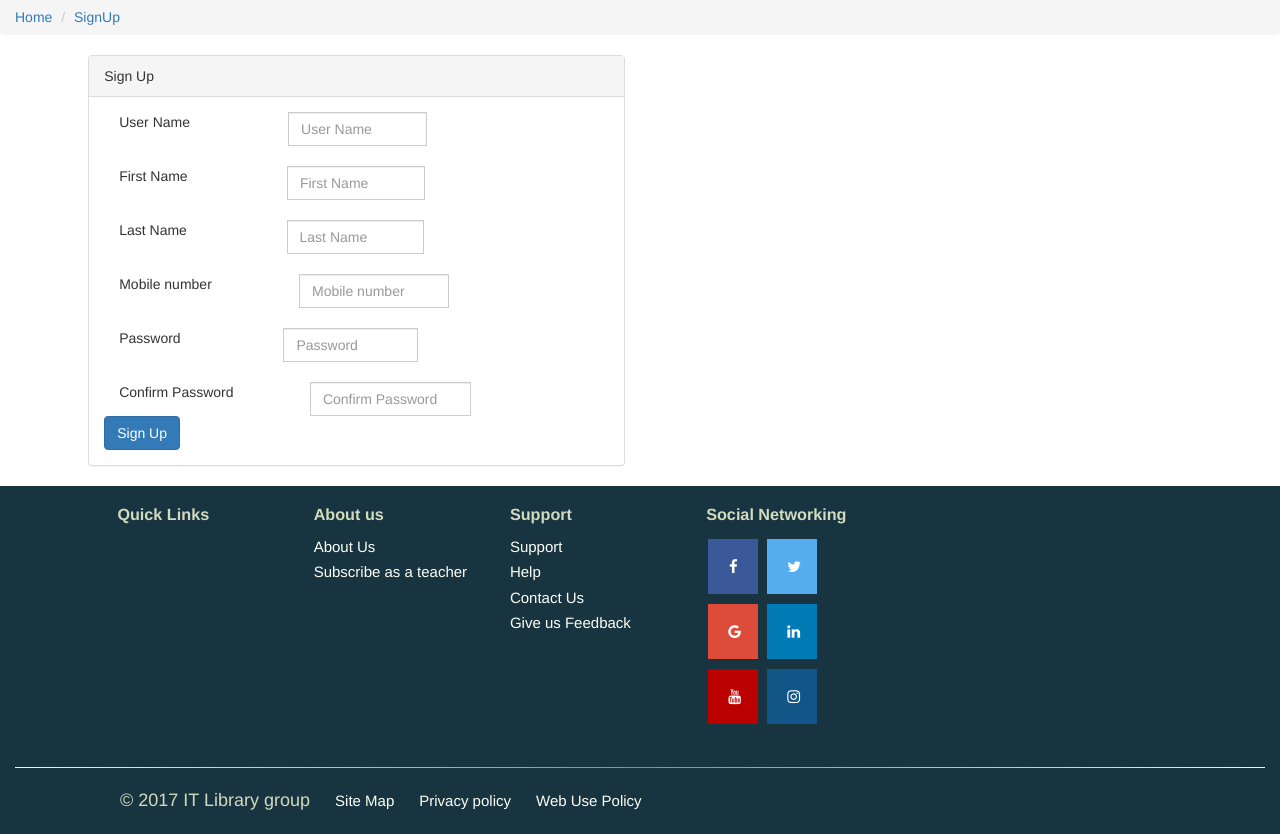
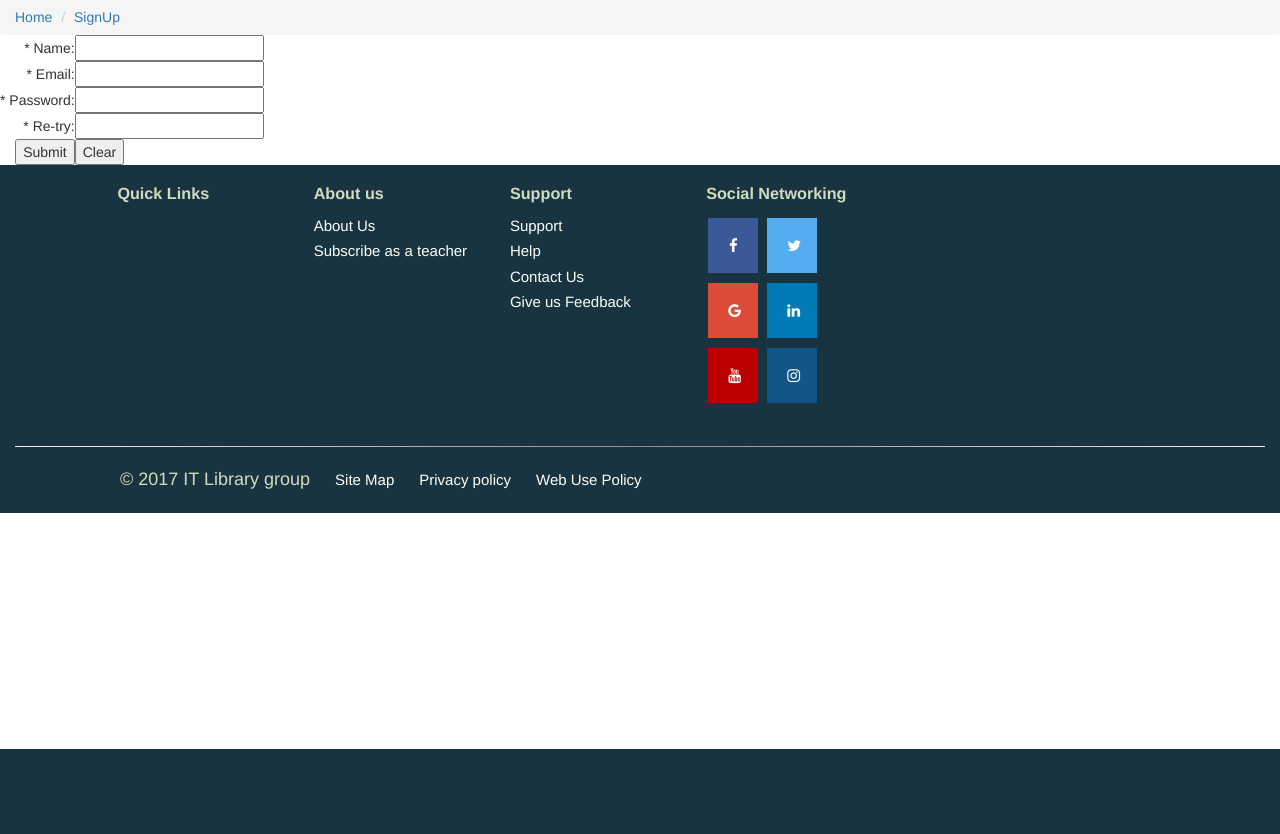
Before and after one commit to harshavardhan12129/ProjectFinalStage, a PHP site: page /e-library/SignUp.php in a window 1280 px wide. Shown: the part 51-885 px from the top of the page. After the commit the page ends 800 px from the top, so only its background shows below. Run offline with PHP 8.4, Linux system fonts and the light colour scheme.

Commit message:
Update SignUp.php

```diff
--- a/e-library/SignUp.php
+++ b/e-library/SignUp.php
@@ -61,94 +61,31 @@
   <li><a href="#">SignUp</a></li>
 
 </ol>
-			<div class="col-md-6">
-				<br>
-				<div class="panel panel-default">
-					<div class="panel-heading">Sign Up</div>
-					<div>
-						<div class="panel-body">
-							  <div>
-									<div class="input-group">
-										<div class="col-md-6">
-											<p>User Name</p>
-
-										</div>
-										<div class="col-md-6">
-											<input type="text" class="form-control" placeholder="User Name" aria-describedby="addon1">
-										</div>
-								  	</div>
-
-							  </div><br>
-			                  <div>
-									<div class="input-group">
-										<div class="col-md-6">
-											<p>First Name</p>
-
-										</div>
-										<div class="col-md-6">
-											<input type="text" class="form-control" placeholder="First Name" aria-describedby="addon1">
-										</div>
-								  	</div>
-
-							  </div><br>
-			                  <div>
-									<div class="input-group">
-										<div class="col-md-6">
-											<p>Last Name</p>
-
-										</div>
-										<div class="col-md-6">
-											<input type="text" class="form-control" placeholder="Last Name" aria-describedby="addon1">
-										</div>
-								  	</div>
-
-							  </div><br>
-			                  <div>
-									<div class="input-group">
-										<div class="col-md-6">
-											<p>Mobile number</p>
-
-										</div>
-										<div class="col-md-6">
-											<input type="text" class="form-control" placeholder="Mobile number" aria-describedby="addon1">
-										</div>
-								  	</div>
-
-							  </div><br>
-
-					          <div>
-									<div class="input-group">
-										<div class="col-md-6">
-											<p>Password</p>
-
-										</div>
-										<div class="col-md-6">
-											<input type="text" class="form-control" placeholder="Password" aria-describedby="addon1">
-										</div>
-								  </div><br>
-							 <div>
-									<div class="input-group">
-										<div class="col-md-6">
-											<p>Confirm Password</p>
-
-									   </div>
-										<div class="col-md-6">
-											<input type="text" class="form-control" placeholder="Confirm Password" aria-describedby="addon1">
-										</div>
-								  	</div>
-
-							  </div>
-						</div>
-						<div class="btn-group" role="group">
-            	    	<button type="button" class="btn btn-primary">Sign Up</button>
-            			</div>
-					</div>
-
-				</div>
-
-			</div>
-		</div>
-
+			<form action="registration_process_oracle.php" method="post">
+ <table border="0">
+	<tr>
+    	<td align="right">* Name:</td>
+    	<td><input type="text" id="name" name="name" required></td>
+	</tr>
+	<tr>
+    	<td align="right">* Email:</td>
+    	<td><input type="email" name="email" id="email" required></td>
+	</tr>
+	<tr>
+    	<td align="right">* Password:</td>
+    	<td><input type="password" id="password" name="password" required></td>
+        <td id="pwd_msg" style="color:red;"></td>
+	</tr>
+	<tr>
+    	<td align="right">* Re-try:</td>
+    	<td><input type="Password" id="rePassword" name="rePassword" onChange="checkRePassword(document)"></td>
+	</tr>
+	<tr>
+    	<td align="right"><input type="submit" name="submit" value="Submit" onClick="return validateInfo(document)"></td>
+    	<td><input type="reset" name="reset" value="Clear"></td>
+	</tr>
+  </table>
+</form>
 
 
 		<div class="row">
```
